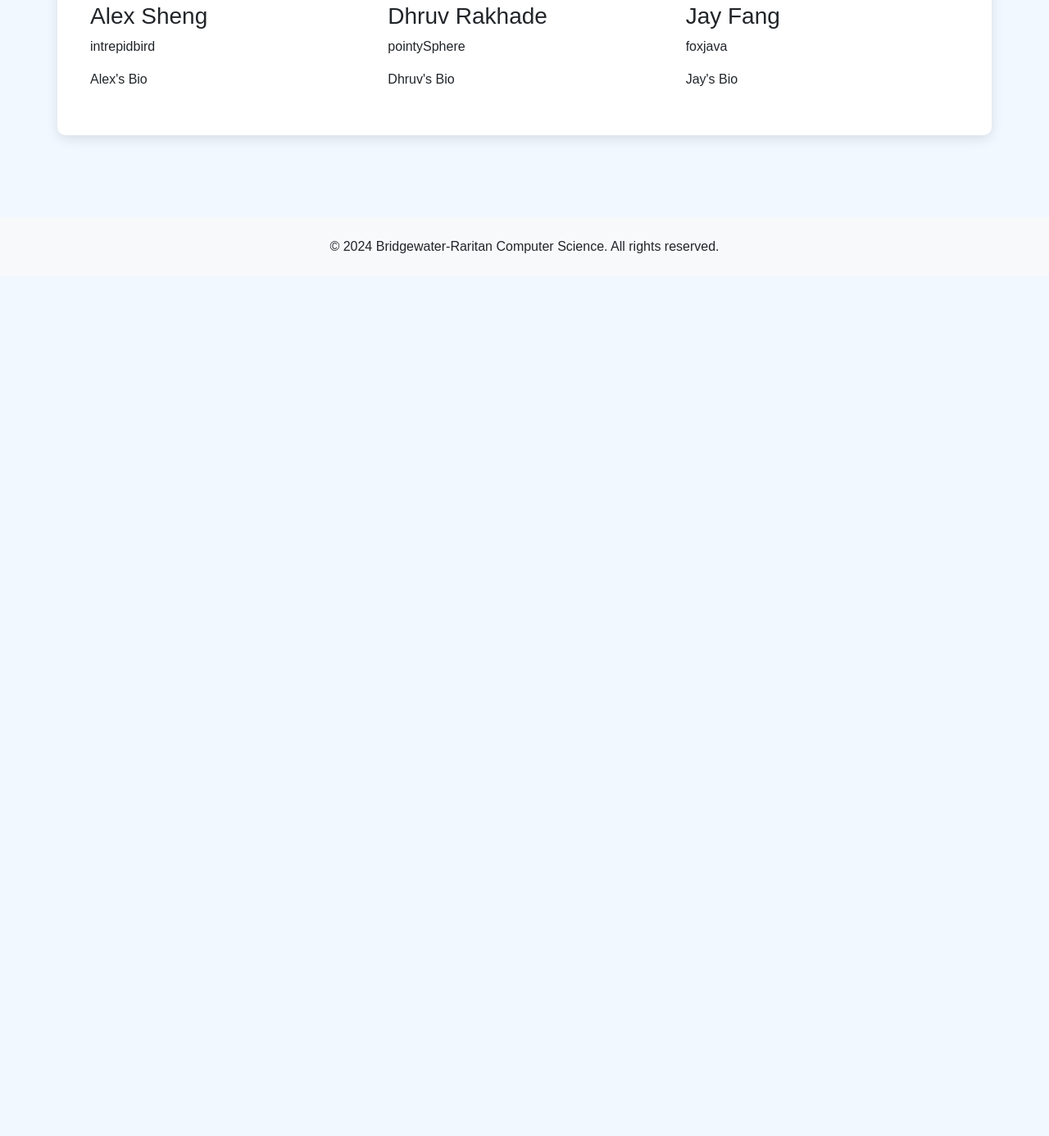
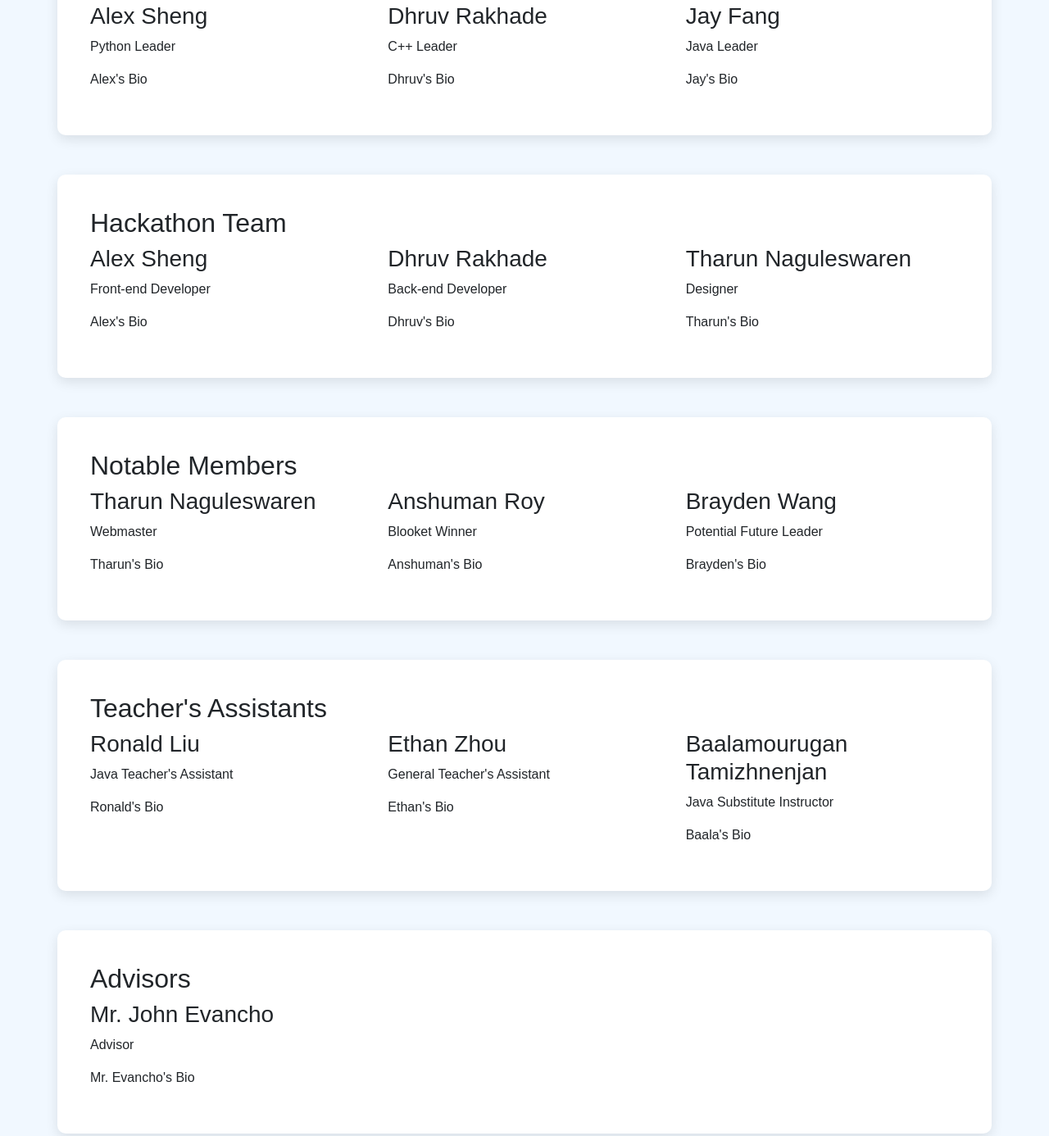
Before and after one commit to brcomputerscience/brcomputerscience.github.io, a plain HTML site: page leadership/index.html in a window 1280 px wide. Shown: the part 323-1709 px from the top of the page at 82% size. Before the commit the page ends 800 px from the top, so only its background shows below. Drawn offline with nearby package versions, Linux system fonts and the light colour scheme.

Commit message:
Update index.html

```diff
--- a/leadership/index.html
+++ b/leadership/index.html
@@ -22,6 +22,30 @@
         }
 
         #leaders {
+            padding: 40px;
+            background-color: #ffffff;
+            border-radius: 10px;
+            box-shadow: 0 5px 15px rgba(0, 0, 0, 0.1);
+        }
+        #team {
+            padding: 40px;
+            background-color: #ffffff;
+            border-radius: 10px;
+            box-shadow: 0 5px 15px rgba(0, 0, 0, 0.1);
+        }
+        #notable {
+            padding: 40px;
+            background-color: #ffffff;
+            border-radius: 10px;
+            box-shadow: 0 5px 15px rgba(0, 0, 0, 0.1);
+        }
+        #assistants {
+            padding: 40px;
+            background-color: #ffffff;
+            border-radius: 10px;
+            box-shadow: 0 5px 15px rgba(0, 0, 0, 0.1);
+        }
+        #advisors {
             padding: 40px;
             background-color: #ffffff;
             border-radius: 10px;
@@ -59,18 +83,96 @@
         <div class="row">
             <div class="col-md-4">
                 <h3>Alex Sheng</h3>
-                <p>intrepidbird</p>
+                <p>Python Leader</p>
                 <p>Alex's Bio</p>
             </div>
             <div class="col-md-4">
                 <h3>Dhruv Rakhade</h3>
-                <p>pointySphere</p>
+                <p>C++ Leader</p>
                 <p>Dhruv's Bio</p>
             </div>
             <div class="col-md-4">
                 <h3>Jay Fang</h3>
-                <p>foxjava</p>
+                <p>Java Leader</p>
                 <p>Jay's Bio</p>
+            </div>
+        </div>
+    </section>
+
+    <!-- Team Section -->
+    <section id="team" class="container mt-5">
+        <h2>Hackathon Team</h2>
+        <div class="row">
+            <div class="col-md-4">
+                <h3>Alex Sheng</h3>
+                <p>Front-end Developer</p>
+                <p>Alex's Bio</p>
+            </div>
+            <div class="col-md-4">
+                <h3>Dhruv Rakhade</h3>
+                <p>Back-end Developer</p>
+                <p>Dhruv's Bio</p>
+            </div>
+            <div class="col-md-4">
+                <h3>Tharun Naguleswaren</h3>
+                <p>Designer</p>
+                <p>Tharun's Bio</p>
+            </div>
+        </div>
+    </section>
+
+        <!-- Notable Section -->
+    <section id="notable" class="container mt-5">
+        <h2>Notable Members</h2>
+        <div class="row">
+            <div class="col-md-4">
+                <h3>Tharun Naguleswaren</h3>
+                <p>Webmaster</p>
+                <p>Tharun's Bio</p>
+            </div>
+            <div class="col-md-4">
+                <h3>Anshuman Roy</h3>
+                <p>Blooket Winner</p>
+                <p>Anshuman's Bio</p>
+            </div>
+            <div class="col-md-4">
+                <h3>Brayden Wang</h3>
+                <p>Potential Future Leader</p>
+                <p>Brayden's Bio</p>
+            </div>
+        </div>
+    </section>
+
+        <!-- TAs Section -->
+    <section id="assistants" class="container mt-5">
+        <h2>Teacher's Assistants</h2>
+        <div class="row">
+            <div class="col-md-4">
+                <h3>Ronald Liu</h3>
+                <p>Java Teacher's Assistant</p>
+                <p>Ronald's Bio</p>
+            </div>
+            <div class="col-md-4">
+                <h3>Ethan Zhou</h3>
+                <p>General Teacher's Assistant</p>
+                <p>Ethan's Bio</p>
+            </div>
+            <div class="col-md-4">
+                <h3>Baalamourugan Tamizhnenjan</h3>
+                <p>Java Substitute Instructor</p>
+                <p>Baala's Bio</p>
+            </div>
+        </div>
+    </section>
+
+        <!-- Advisors Section -->
+    <section id="advisors" class="container mt-5">
+        <h2>Advisors</h2>
+        <div class="row">
+            <div class="col-md-4">
+                <h3>Mr. John Evancho</h3>
+                <p>Advisor</p>
+                <p>Mr. Evancho's Bio</p>
             </div>
         </div>
     </section>
```
